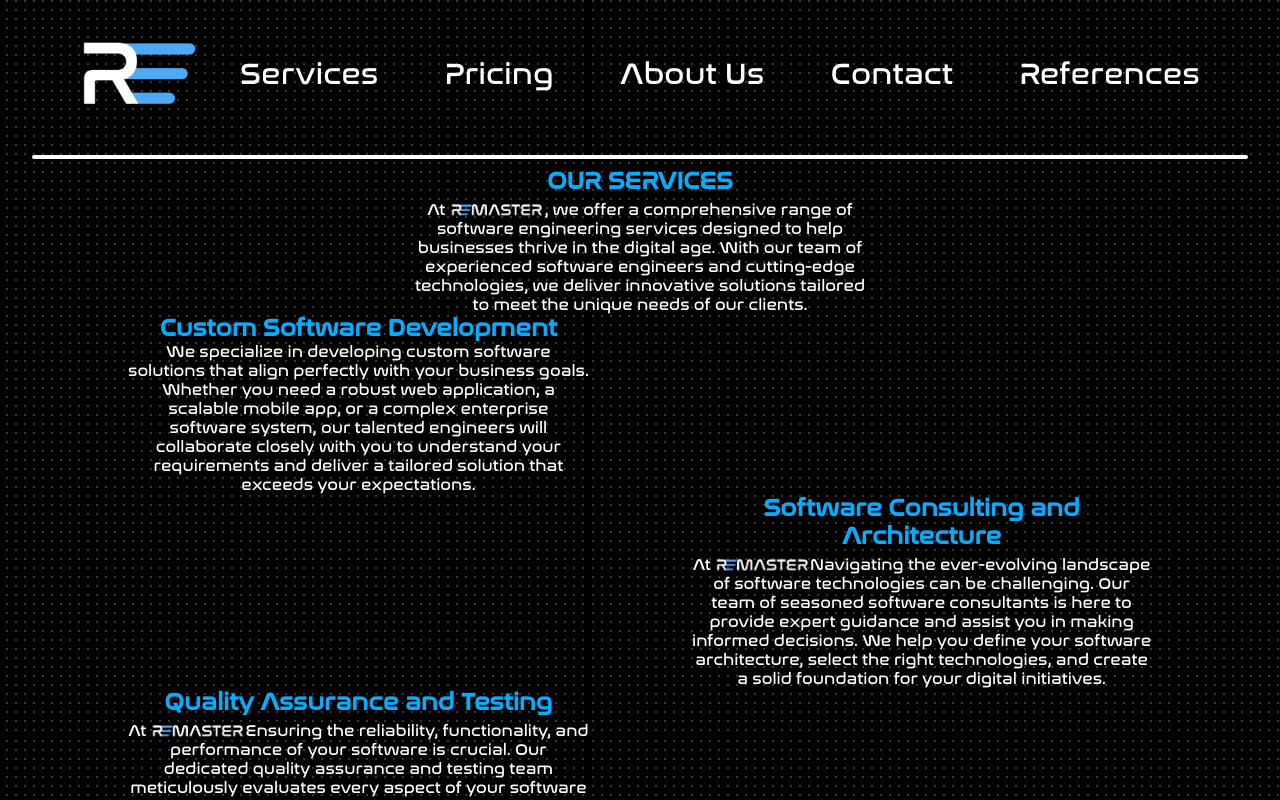
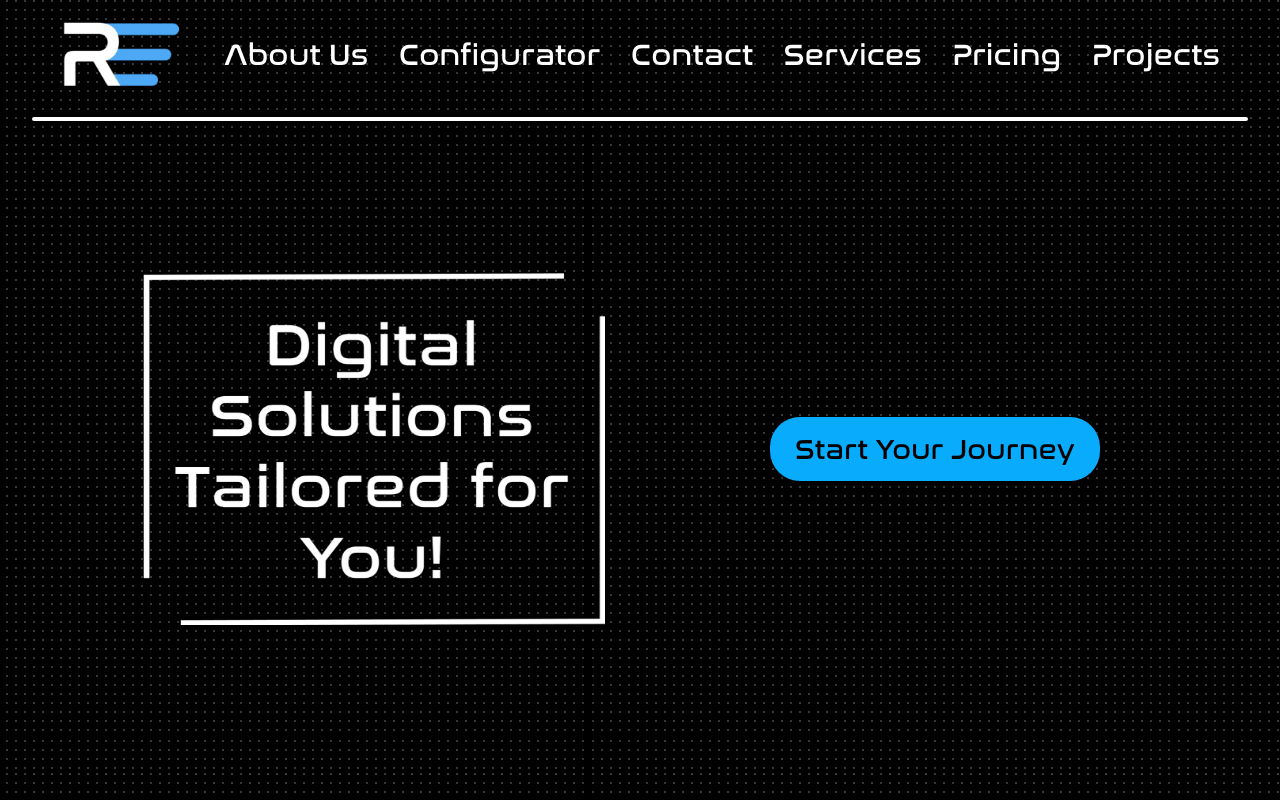
Before and after one commit to FilipNeubauer/r3web, a React (Create React App) app: page / in a window 1280 px wide. Shown: the top 800 px of the page. Built offline with nearby package versions, Linux system fonts and the light colour scheme.

Commit message:
router, new mainpage

```diff
--- a/package.json
+++ b/package.json
@@ -8,6 +8,7 @@
     "@testing-library/user-event": "^13.5.0",
     "react": "^18.2.0",
     "react-dom": "^18.2.0",
+    "react-router-dom": "^6.14.0",
     "react-scripts": "5.0.1",
     "web-vitals": "^2.1.4"
   },
@@ -34,5 +35,10 @@
       "last 1 firefox version",
       "last 1 safari version"
     ]
+  },
+  "devDependencies": {
+    "css-loader": "^6.8.1",
+    "postcss-loader": "^7.3.3",
+    "source-map-loader": "^4.0.1"
   }
 }
--- /dev/null
+++ b/src/App.jsx
@@ -0,0 +1,15 @@
+import React from 'react';
+import { Route, Routes } from 'react-router-dom';
+import MainPage from './components/MainPage';
+import About from './components/About';
+
+const App = () => {
+    return (
+      <Routes>
+        <Route path="/" element={<MainPage/>}/>
+        <Route path="/About" element={<About/>}/>
+      </Routes>
+)
+}
+
+export default App
--- /dev/null
+++ b/src/components/About.jsx
@@ -0,0 +1,18 @@
+import React from 'react';
+import "../styles.css"
+import digital from "../images/digitalsolutions.png"
+
+
+const About = () => {
+
+    return (
+        <div className='contentFirstPage'>
+
+        <h1>About</h1>
+
+        </div>
+)
+}
+
+
+export default About
--- a/src/components/App.jsx
+++ /dev/null
@@ -1,170 +0,0 @@
-import React from 'react';
-import "../styles.css"
-import { useState, useEffect, useRef } from 'react';
-import but from "../images/buttondown1.svg"
-import ready from "../images/ready1.png"
-import logo from "../images/r3master.png"
-import miniLogo from "../images/r3.png"
-import r3master_p from "../images/r3master_p.png"
-
-
-const App = () => {
-    const [shifted, setShifted] = useState(false);
-    const targetElementRef = useRef(null);
-
-
-    const targetElementBody = document.getElementsByTagName("body")[0];
-    const targetElementHtml = document.getElementsByTagName("html")[0];
-
-    if (shifted) {
-      targetElementBody.style.overflowY = "scroll"
-      targetElementHtml.style.overflowY = "scroll"
-    } else {
-      targetElementBody.style.overflowY = "hidden"
-      targetElementHtml.style.overflowY = "hidden"
-    }
-
-
-    useEffect(() => {
-      const observer = new IntersectionObserver((entries) => {
-        const targetElement = entries[0];
-        if (targetElement.isIntersecting) {
-          setShifted(true);
-          observer.disconnect();
-        }
-      });
-
-      if (targetElementRef.current) {
-        observer.observe(targetElementRef.current);
-      }
-
-      return () => {
-        if (targetElementRef.current) {
-          observer.unobserve(targetElementRef.current);
-        }
-      };
-    }, []);
-
-
-
-
-    const shiftFoo = () => {
-
-
-
-        setShifted(!shifted)
-    }
-
-
-    return (<div className={`backG ${shifted ? "shifted" : ""}`}>
-      <div  className='introPage'>
-        <img  src={logo} className='logo' alt='Remaster'/>
-        <img src={ready} className='ready' alt='ready for tomorrow?'/>
-        <input type="image" onClick={shiftFoo} src={but} className='buttonDown svg-image' alt='button down'/>
-
-      </div>
-
-      <div  className='firstPage'>
-        <div className='wholeBar'>
-          <input type="image" src={miniLogo} onClick={shiftFoo} className='miniLogo'/>
-          <nav className='navBar'>
-            <ul className='navList'>
-              <li>
-                <a href='#'>Services</a>
-              </li>
-              <li>
-                <a href='#'>Pricing</a>
-              </li>
-              <li>
-                <a href='#'>About Us</a>
-              </li>
-              <li>
-                <a href='#'>Contact</a>
-              </li>
-              <li>
-                <a href='#'>References</a>
-              </li>
-            </ul>
-          </nav>
-        </div>
-
-        <hr ref={targetElementRef}/>
-
-
-
-        <div className='contentFirstPage'>
-          <div className='block centerBlock'>
-            <h2>OUR SERVICES</h2>
-            <p>At <img src={r3master_p} alt="R3MASTER"/>, we offer a comprehensive
-range of software engineering services
-designed to help businesses thrive in the
-digital age. With our team of experienced
-software engineers and cutting-edge
-technologies, we deliver innovative
-solutions tailored to meet the
-unique needs of our clients.</p>
-          </div>
-
-        <div className='block leftBlock'>
-            <h2>Custom Software Development</h2>
-            <p>We specialize in developing custom
-software solutions that align perfectly
-with your business goals. Whether you
-need a robust web application, a scalable
-mobile app, or a complex enterprise
-software system, our talented engineers
-will collaborate closely with you to
-understand your requirements and
-deliver a tailored solution that exceeds
-your expectations.</p>
-          </div>
-
-          <div className='block rightBlock'>
-            <h2>Software Consulting and Architecture</h2>
-            <p>At <img src={r3master_p} alt="R3MASTER"/>Navigating the ever-evolving landscape
-of software technologies can be
-challenging. Our team of seasoned software
-consultants is here to provide expert
-guidance and assist you in making informed
-decisions. We help you define your software
-architecture, select the right technologies,
-and create a solid foundation for your
-digital initiatives.</p>
-          </div>
-
-
-          <div className='block leftBlock'>
-            <h2>Quality Assurance and Testing</h2>
-            <p>At <img src={r3master_p} alt="R3MASTER"/>Ensuring the reliability, functionality, and
-performance of your software is crucial.
-Our dedicated quality assurance and testing
-team meticulously evaluates every aspect of
-your software to identify and resolve any
-issues before deployment. We follow industry
-best practices and utilize advanced testing
-methodologies to deliver software solutions
-of the highest quality.</p>
-          </div>
-
-
-          <div className='block rightBlock'>
-            <h2>Software Maintenance and Support</h2>
-            <p>We understand that software solutions require continuous maintenance and support to stay efficient and secure. Our team offers ongoing maintenance services,
-including bug fixes, security updates, and system enhancements. We provide reliable support, promptly addressing any technical issues and ensuring smooth operation and optimal performance of your software.</p>
-          </div>
-
-          <div className='block leftBlock'>
-            <h2>Agile Development and Project Management</h2>
-            <p>We embrace Agile development methodologies to deliver software projects with flexibility, transparency, and efficiency. Our experienced project managers collaborate closely with you, ensuring effective communication,
-streamlined processes, and on-time delivery. We prioritize your business objectives, adapt to changing requirements, and foster collaboration throughout the development lifecycle.</p>
-          </div>
-
-
-      </div>
-      </div>
-
-
-</div> )
-}
-
-export default App
--- /dev/null
+++ b/src/components/MainPage.jsx
@@ -0,0 +1,113 @@
+import React from 'react';
+import "../styles.css"
+import { useState, useEffect, useRef } from 'react';
+import but from "../images/buttondown1.svg"
+import ready from "../images/ready1.png"
+import logo from "../images/r3master.png"
+import digital from "../images/digitalsolutions.png"
+import miniLogo from "../images/r3.png"
+import { Link } from 'react-router-dom';
+
+
+const MainPage = () => {
+    const [shifted, setShifted] = useState(false);
+    const targetElementRef = useRef(null);
+
+
+    const targetElementBody = document.getElementsByTagName("body")[0];
+    const targetElementHtml = document.getElementsByTagName("html")[0];
+
+    if (shifted) {
+      targetElementBody.style.overflowY = "scroll"
+      targetElementHtml.style.overflowY = "scroll"
+    } else {
+      targetElementBody.style.overflowY = "hidden"
+      targetElementHtml.style.overflowY = "hidden"
+    }
+
+
+    useEffect(() => {
+      const observer = new IntersectionObserver((entries) => {
+        const targetElement = entries[0];
+        if (targetElement.isIntersecting) {
+          setShifted(true);
+          observer.disconnect();
+        }
+      });
+
+      if (targetElementRef.current) {
+        observer.observe(targetElementRef.current);
+      }
+
+      return () => {
+        if (targetElementRef.current) {
+          observer.unobserve(targetElementRef.current);
+        }
+      };
+    }, []);
+
+
+    const shiftFoo = () => {
+        setShifted(!shifted)
+    }
+
+
+    return (<div className={`backG ${shifted ? "shifted" : ""}`}>
+      <div  className='introPage'>
+        <img  src={logo} className='logo' alt='Remaster'/>
+        <img src={ready} className='ready' alt='ready for tomorrow?'/>
+        <input type="image" onClick={shiftFoo} src={but} className='buttonDown svg-image' alt='button down'/>
+
+      </div>
+
+      <div  className='firstPage'>
+        <div className='wholeBar'>
+          <input type="image" src={miniLogo} onClick={shiftFoo} className='miniLogo'/>
+          <nav className='navBar'>
+            <ul className='navList'>
+              <li>
+                <Link to='/About'>About Us</Link>
+              </li>
+              <li>
+                <a href='#'>Configurator</a>
+              </li>
+              <li>
+                <a href='#'>Contact</a>
+              </li>
+              <li>
+                <a href='#'>Services</a>
+              </li>
+              <li>
+                <a href='#'>Pricing</a>
+              </li>
+              <li>
+                <a href='#'>Projects</a>
+              </li>
+            </ul>
+          </nav>
+        </div>
+
+        <hr ref={targetElementRef}/>
+
+
+
+        <div className='contentFirstPage'>
+
+        <img  src={digital} className='digital' alt='Digital Solutions for You'/>
+
+          <button className='startBtn'>
+            <label className='startYourJourney'>
+            Start Your Journey
+            </label>
+          </button>
+
+        </div>
+      </div>
+
+
+</div>
+)
+}
+
+
+export default MainPage
--- a/src/index.js
+++ b/src/index.js
@@ -1,10 +1,13 @@
 import React from 'react';
 import ReactDOM from 'react-dom';
-import App from './components/App';
+import App from './App';
+import { BrowserRouter as Router } from 'react-router-dom';
 
 ReactDOM.render(
   <React.StrictMode>
-    <App />
+    <Router>
+      <App />
+    </Router>
   </React.StrictMode>,
   document.getElementById('root')
 );
--- a/src/styles.css
+++ b/src/styles.css
@@ -67,8 +67,8 @@ html, body {
 /* Button */
 .buttonDown {
     position: absolute;
-    height: 10%;
-    width: 10%;
+    height: 5%;
+    width: 5%;
 
     top: 85vh;
     left: 50%;
@@ -96,7 +96,7 @@ html, body {
 .wholeBar {
     display: flex;
     flex-direction: row;
-    padding: 40px;
+    padding: 20px;
 }
 
 
@@ -141,10 +141,11 @@ a {
 a:hover {
     /* text-decoration: underline; */
     color: #09ABFD;
-;
-
 }
 
+.startBtn:hover {
+    background-color: #0b7bb3; /* Change to the desired color when pressed */
+}
 
 @font-face {
     font-family: nasalization;
@@ -163,44 +164,34 @@ hr {
 /* content first page */
 
 .contentFirstPage {
-    margin-left: 10%;
-    margin-right: 10%;
     display: flex;
-    flex-direction: column;
+    justify-content: flex-end;
+    align-items: center;
+    height: 80vh; /* Add this line */
+    margin-right: 180px;
 }
 
-.block {
-    width: 45%;
+.startBtn {
+    background-color: #09ABFD;
+    height: 10%;
+    width: 30%;
+    border-radius: 30px;
+    border: none;
 }
 
-.block h2 {
-    color: #09ABFD;
+
+.startYourJourney {
+    display: flex;
     font-family: nasalization;
-    text-align: center;
-    margin: 0;
+    font-size: 210%;
+    justify-content: center;
+    align-items: center;
+    margin-top: auto; /* Add this line */
+    margin-bottom: auto; /* Add this line */
 }
 
-.block p {
-    color: white;
-    font-family: nasalization;
-    text-align: center;
-    margin: 0;
-}
-
-.block p img {
-    height: 20px;
-    position: relative;
-    top: 5px;
-}
-
-.centerBlock {
-    align-self: center;
-}
-
-.leftBlock {
-    align-self: flex-start;
-}
-
-.rightBlock {
-    align-self: flex-end;
-}
+ .digital {
+    margin-right: 15%;
+    width: 42%;
+    height: 55%;
+ }
```
Also changed, not shown: src/images/digitalsolutions.png (added), 1 other file (tests, documents, lock files or other folders).
